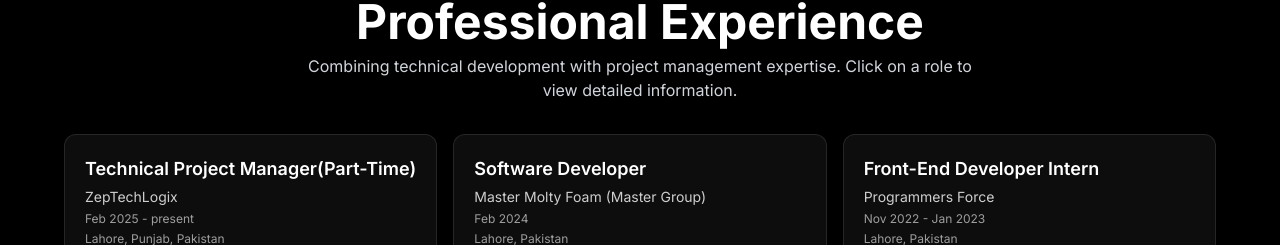
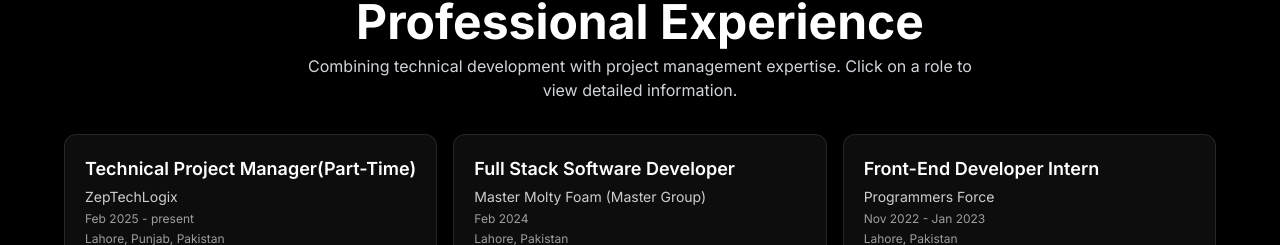
Before and after one commit to imahmad00987655/portfolio_website, a Next.js app: page / in a window 1280 px wide. Shown: the part 958-1203 px from the top of the page. Built offline with nearby package versions, Linux system fonts and the light colour scheme; a web font is replaced by a local one.

Commit message:
Update Experience.tsx

```diff
--- a/components/Experience.tsx
+++ b/components/Experience.tsx
@@ -47,7 +47,7 @@
     },
     {
       company: "Master Molty Foam (Master Group)",
-      position: "Software Developer",
+      position: "Full Stack Software Developer",
       period: "Feb 2024",
       location: "Lahore, Pakistan",
       achievements: [
```
